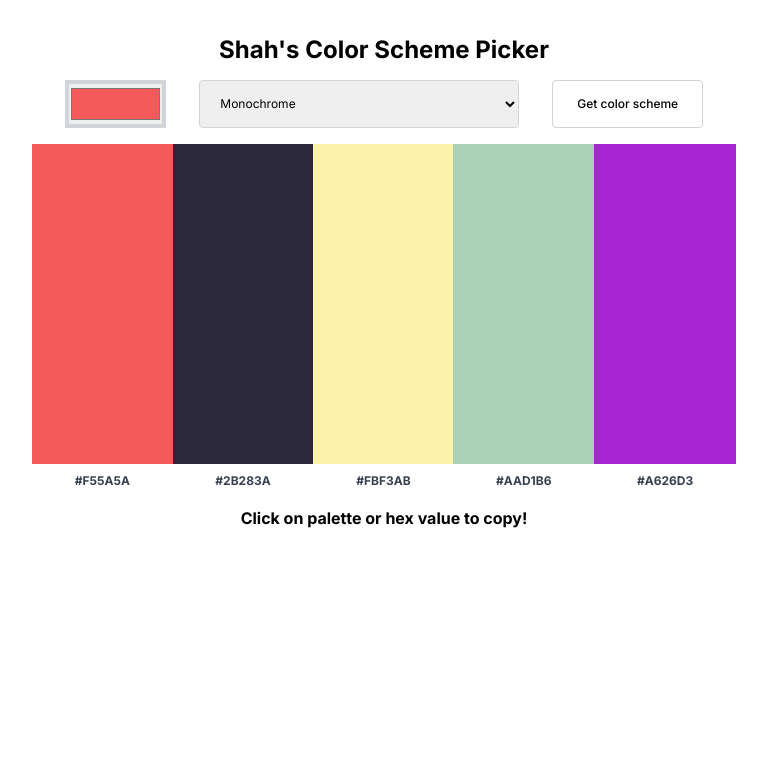
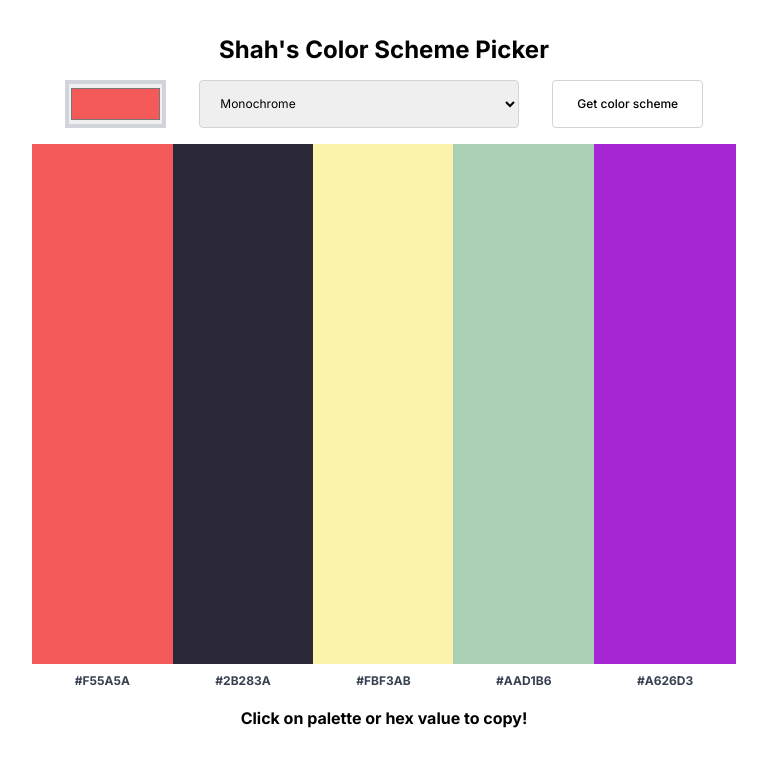
Before and after one commit to Pharma2022/ColorSchemePicker, a website built with Vite: page index.html in a window 1280 px wide. Shown: the whole page, without its empty margins (256-1023 px from the left). Built offline with nearby package versions, Linux system fonts and the light colour scheme.

Commit message:
Update index.css

```diff
--- a/index.css
+++ b/index.css
@@ -21,7 +21,9 @@ form,.colorName{font-size: 0.75rem;}
     padding: 1.25rem 0rem 0rem 0rem;
     text-align: center;}
 
-@media(min-width:55rem){.container{max-width: 44rem;}}
+@media(min-width:55rem){.container{max-width: 44rem;}
+.grid{grid-template-rows: 45vh;}
+}
 
 form{
     height: 3rem;
@@ -55,11 +57,16 @@ input{
 
 .grid{
     display: grid;
-    grid-template-rows: 20rem;
+    grid-template-rows: 65vh;
     grid-row-gap: 0.5rem;
     margin-top: 1rem;}
 
-.gridItem{grid-row: 1;}
+.gridItem{
+
+    grid-row: 1;}
+
+
+
 .gridItem,.colorName,button{ cursor: pointer;}
 .colorName{
     padding: 0.125rem 0rem 0rem 0rem;
```
